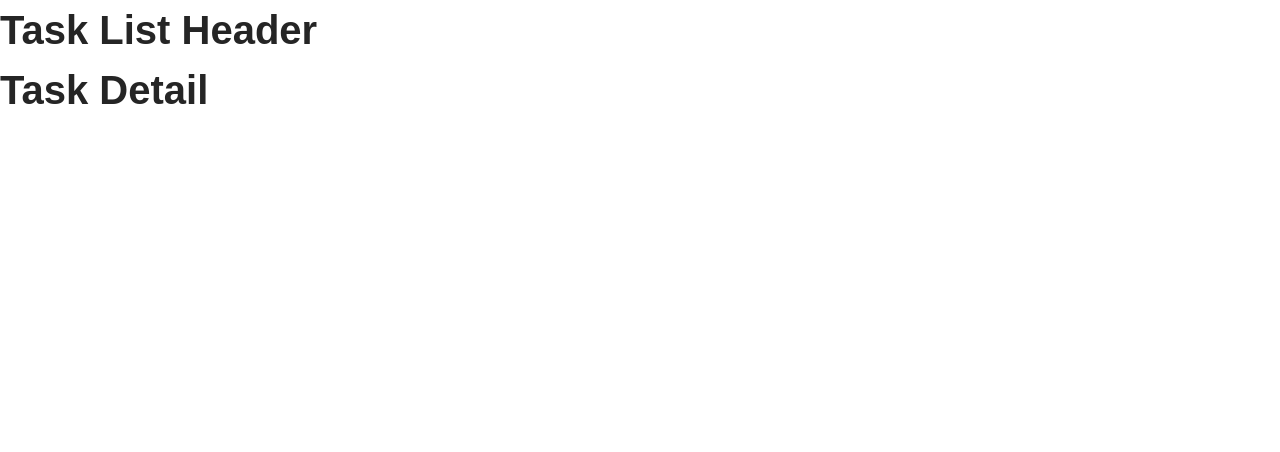
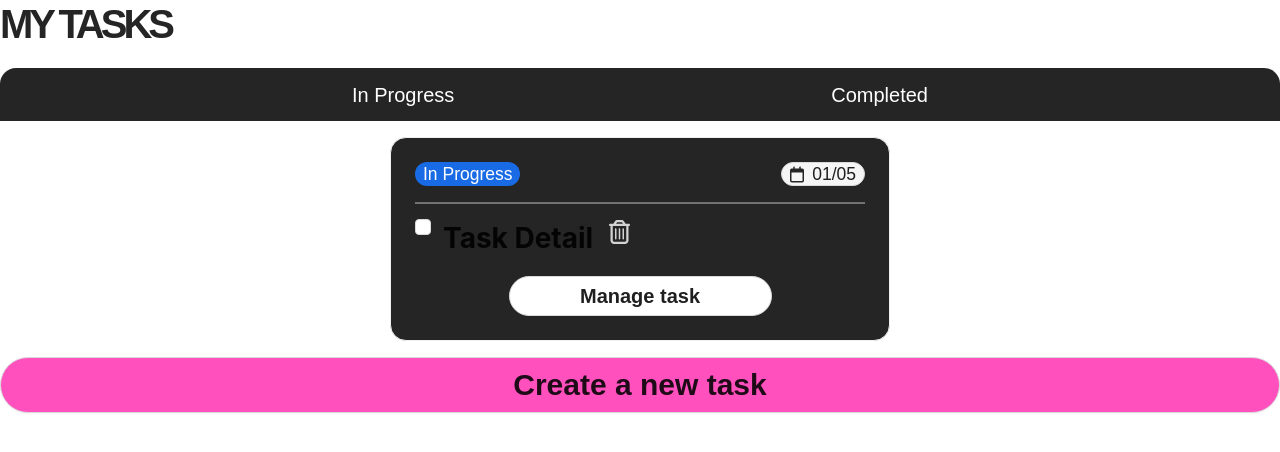
Before and after one commit to stevenliu986/rollin-task-manager, a React (Vite) app: page /taskList in a window 1280 px wide. Shown: the top 452 px of the page. Built offline with nearby package versions, Linux system fonts and the light colour scheme.

Commit message:
feat: add static pages

```diff
--- a/src/components/task/Task.tsx
+++ b/src/components/task/Task.tsx
@@ -1,5 +1,60 @@
-import TaskDetail from "./TaskDetail";
+import { Divider, Card, Checkbox, Button, Flex } from 'antd';
+import TaskHeader from './TaskHeader';
+import PrimaryButton from '../button/PrimaryButton';
+import TaskDetail from './TaskDetail';
+import deleteIcon from '../../assets/images/Delete Icon.png';
 
 export default function Task() {
-    return (<TaskDetail />)
-}
+
+    return (
+        <Card
+            style={{
+                width: '100%',
+                maxWidth: 500,
+                margin: '16px auto',
+                backgroundColor: '#252525',
+                position: 'relative',
+                borderRadius: '16px'
+            }}
+        >
+            <TaskHeader />
+            <Divider style={{
+                margin: '12px 0',
+                backgroundColor: '#767676',
+                height: '2px',
+            }} />
+
+            <Flex style={{ alignItems: 'flex-start' }}>
+                <Checkbox
+                    style={{
+                        marginRight: '12px',
+                    }}
+                />
+                <TaskDetail />
+                <Button
+                    type="text"
+                >
+                    <img src={deleteIcon} alt="delete icon" />
+                </Button>
+            </Flex>
+
+            <div style={{
+                display: 'flex',
+                justifyContent: 'center',
+                width: '100%',
+                marginTop: '16px'
+            }}>
+                <PrimaryButton
+                    style={{
+                        height: '40px',
+                        width: '263px',
+                        backgroundColor: '#FFF',
+                        fontSize: '1rem',
+                    }}
+                >
+                    Manage task
+                </PrimaryButton>
+            </div>
+        </Card>
+    );
+};
--- /dev/null
+++ b/src/components/task/TaskHeader.tsx
@@ -0,0 +1,41 @@
+import { Button } from "antd";
+import leadingIcon from '../../assets/images/Leading Icon.png'
+
+export default function TaskHeader() {
+
+    return (<div style={{ display: 'flex', justifyContent: 'space-between', marginBottom: 16 }}>
+
+        <Button
+            type="default"
+            size="small"
+            style={{
+                backgroundColor: '#196BE5',
+                border: '#196BE5',
+                borderRadius: '25px',
+                padding: '0 8px',
+                display: 'flex',
+                alignItems: 'center',
+            }}
+        >
+            <span style={{ fontSize: '0.875rem', color: '#FFF' }}>
+                In Progress
+            </span>
+        </Button>
+        <Button
+            type="default"
+            size="small"
+            style={{
+                backgroundColor: '#F5F5F5',
+                borderRadius: '25px',
+                padding: '0 8px',
+                display: 'flex',
+                alignItems: 'center',
+            }}
+        >
+            <img src={leadingIcon} alt="leading-icon" />
+            <span style={{ fontSize: '0.875rem' }}>
+                01/05
+            </span>
+        </Button>
+    </div>)
+}
--- a/src/components/task/TaskList.tsx
+++ b/src/components/task/TaskList.tsx
@@ -1,9 +1,15 @@
+import PrimaryButton from "../button/PrimaryButton";
+import PrimaryTitle from "../title/PrimaryTitle";
 import Task from "./Task";
 import TaskListHeader from "./TaskListHeader";
 
 export default function TaskList() {
     return (<>
+        <PrimaryTitle>My tasks</PrimaryTitle>
         <TaskListHeader />
         <Task />
+        <PrimaryButton>
+            Create a new task
+        </PrimaryButton>
     </>)
 }
--- a/src/components/task/TaskListHeader.tsx
+++ b/src/components/task/TaskListHeader.tsx
@@ -1,3 +1,38 @@
-export default function TaskListHeader() {
-    return (<h1>Task List Header</h1>)
-}
+const TaskListHeader = () => {
+    return (
+        <div style={{
+            width: '100%',
+            height: '53px',
+            display: 'flex',
+            justifyContent: 'space-evenly',
+            alignItems: 'center',
+            backgroundColor: '#252525',
+            borderTopLeftRadius: '16px',
+            borderTopRightRadius: '16px',
+        }}>
+            <div
+                style={{
+                    padding: '0 25px',
+                    color: '#FFF',
+                    position: 'relative',
+                    cursor: 'pointer'
+                }}
+            >
+                In Progress
+            </div>
+
+            <div
+                style={{
+                    padding: '0 25px',
+                    color: '#FFF',
+                    position: 'relative',
+                    cursor: 'pointer'
+                }}
+            >
+                Completed
+            </div>
+        </div>
+    );
+};
+
+export default TaskListHeader;
```
Also changed, not shown: src/assets/images/Delete Icon.png (added), src/assets/images/Leading Icon.png (added).
